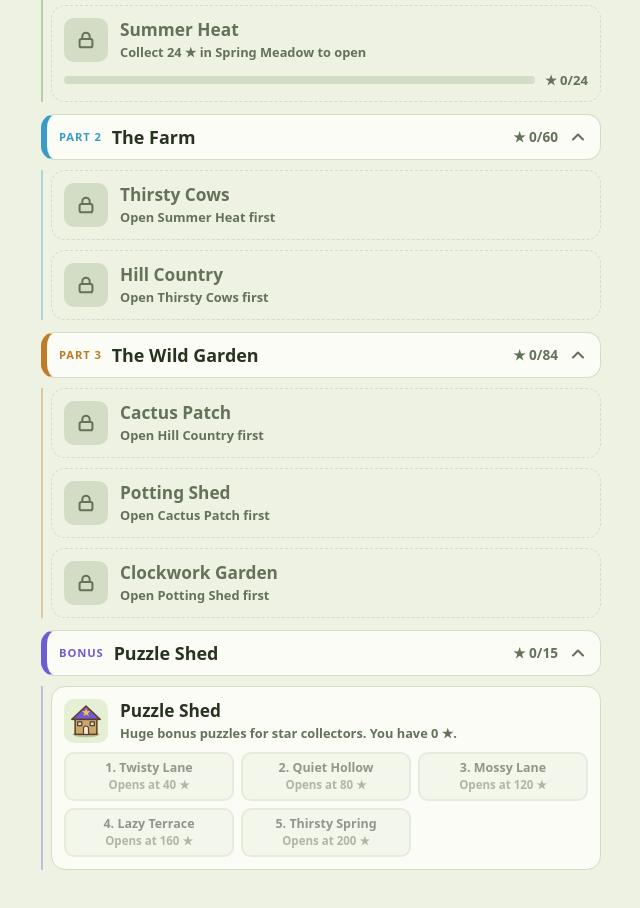
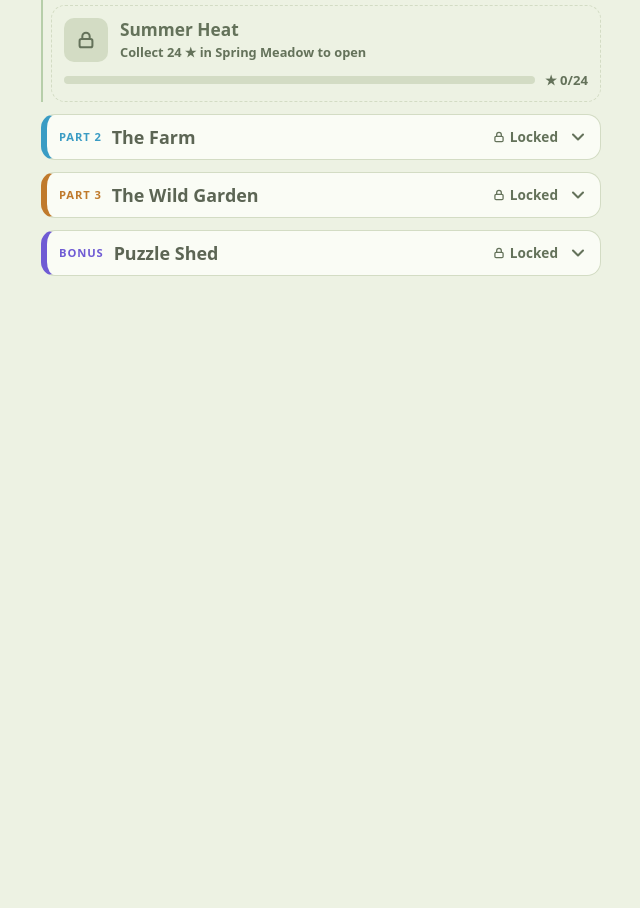
Before and after one commit to lunde367/rain-barrel, a website with bundled scripts: page web/index.html in a window 1280 px wide. Shown: the part 560-1468 px from the top of the page, without its empty margins (319-959 px from the left). After the commit the page ends 981 px from the top, so only its background shows below. Built offline with nearby package versions, Linux system fonts and the light colour scheme; a web font is replaced by a local one.

Commit message:
Home: parts with nothing playable yet start folded and show a lock
Co-Authored-By: Claude Opus 5.5 <noreply@anthropic.com>
Claude-Session: https://claude.ai/code/session_019aK5YLU2fbd1M2apP1Ujny

```diff
--- a/web/css/game.css
+++ b/web/css/game.css
@@ -161,3 +161,7 @@
   .controls .btn.ghost:not(.icon){ padding-inline:8px }
   .controls .btn.main{ padding-inline:8px }
 }
+/* Parts you can't play yet: folded by default, with a lock instead of the star count */
+.part.later .part-meta{ display:inline-flex; align-items:center; gap:4px }
+.part.later .part-meta svg{ width:14px; height:14px }
+.part.later .part-head b{ opacity:.75 }
--- a/web/js/ui/ui.js
+++ b/web/js/ui/ui.js
@@ -22,6 +22,7 @@ export let screen = 'home';
 // The Puzzle Shed sits outside that chain: each bonus level opens at a total number of stars from the main worlds.
 const worldStars = wi => LEVELS.filter(l => l.wi===wi).reduce((a,l) => a+(Save.data.stars[l.id]||0), 0);
 const mainStars = () => LEVELS.filter(l => !l.lab && !l.shed).reduce((a,l) => a+(Save.data.stars[l.id]||0), 0);
+const peek = {};   // locked parts the player has unfolded to look at (not saved)
 const worldOpen = wi => devMode || WORLDS[wi].shed || (!WORLDS[wi].lab && (wi===0 || (worldOpen(wi-1) && worldStars(wi-1) >= WORLDS[wi].need)));
 const tutorialDone = () => (Save.data.stars[LEVELS[0].id]||0) > 0;
 const unlocked = gi => { if (devMode) return true; const L=LEVELS[gi];
@@ -66,10 +67,13 @@ export function showMenu(){
   const parts = PARTS.filter(P => (!P.lab || devMode) && WORLDS.some(w => w.part===P.n)).map(P => {
     const ws = WORLDS.map((w,i) => [w,i]).filter(([w]) => w.part===P.n);
     const lv = LEVELS.filter(l => WORLDS[l.wi].part===P.n), got = lv.reduce((a,l) => a+(Save.data.stars[l.id]||0), 0);
-    const open = Save.data.fold[P.n] !== false;
-    return `<section class="part${open?' open':''}" style="--part:${P.tint}">
-      <button class="part-head" data-go="fold" data-part="${P.n}" aria-expanded="${open}"><span class="part-n">${P.label || `Part ${P.n}`}</span>
-        <b>${P.name}</b><span class="part-meta">★ ${got}/${lv.length*3}</span><svg class="chev" viewBox="0 0 24 24" aria-hidden="true"><path d="M6 9l6 6 6-6" fill="none" stroke="currentColor" stroke-width="2.5" stroke-linecap="round" stroke-linejoin="round"/></svg></button>
+    // A part with nothing playable yet starts folded, with a lock. Tapping it still peeks inside
+    // (just for now: the fold is only saved for parts you can play).
+    const later = !devMode && ws.every(([w,i]) => w.shed ? lv.every(l => starsEarned() < l.needTotal) : !worldOpen(i));
+    const open = later ? !!peek[P.n] : Save.data.fold[P.n] !== false;
+    return `<section class="part${open?' open':''}${later?' later':''}" style="--part:${P.tint}">
+      <button class="part-head" data-go="fold" data-part="${P.n}" data-later="${later?1:''}" aria-expanded="${open}"><span class="part-n">${P.label || `Part ${P.n}`}</span>
+        <b>${P.name}</b><span class="part-meta">${later ? `${ICON.lock} Locked` : `★ ${got}/${lv.length*3}`}</span><svg class="chev" viewBox="0 0 24 24" aria-hidden="true"><path d="M6 9l6 6 6-6" fill="none" stroke="currentColor" stroke-width="2.5" stroke-linecap="round" stroke-linejoin="round"/></svg></button>
       <div class="part-body">${ws.map(([w,i]) => worldHtml(w,i)).join('')}</div></section>`;
   }).join('');
   const nx = nextLevel(), goal = nextGoal();
@@ -254,7 +258,7 @@ export function initUI(){
     else if (go==='settings') showSettings();
     else if (go==='retry') play(G.LV.gi);
     else if (go==='next') play(G.LV.gi+1);
-    else if (go==='fold'){ const n=+b.dataset.part, part=b.closest('.part'); const open=!part.classList.contains('open'); part.classList.toggle('open', open); b.setAttribute('aria-expanded', open); Save.data.fold[n]=open; Save.commit(); }
+    else if (go==='fold'){ const n=+b.dataset.part, part=b.closest('.part'); const open=!part.classList.contains('open'); part.classList.toggle('open', open); b.setAttribute('aria-expanded', open); if (b.dataset.later) peek[n]=open; else { Save.data.fold[n]=open; Save.commit(); } }
     else if (go==='set'){ const s=Save.data.settings, k=b.dataset.k; s[k] = k==='haptics' ? s[k]===false : !s[k]; Save.commit(); Audio.setSettings(s); setHaptics(s.haptics!==false);
       document.documentElement.classList.toggle('reduce-motion', !!s.calm); paintSound(); showSettings(); }
     else if (go==='rate'){ const a=b.dataset.a; answerRating(Save, a); const box=$('rateBox'); if (box) box.innerHTML = a==='ok' ? '<b>Thank you!</b>' : '<span>No problem.</span>'; return; }
```
